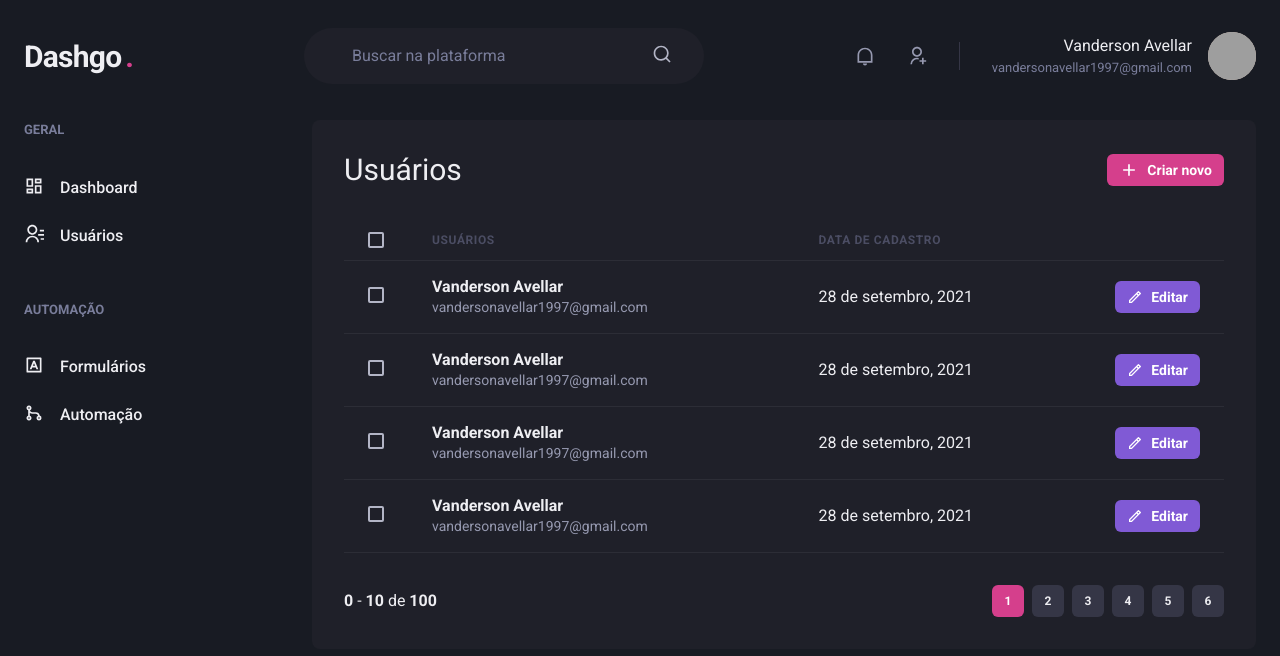
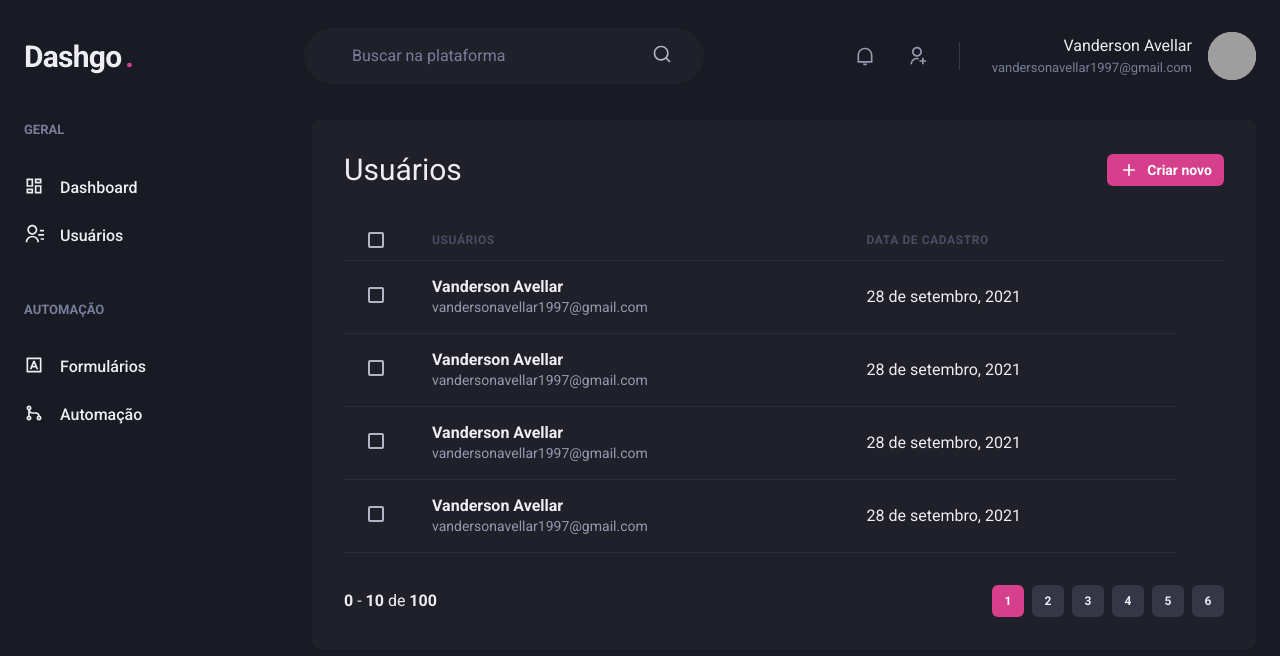
Before and after one commit to avellar2/dashgo, a Next.js app: page /users in a window 1280 px wide. Shown: the top 656 px of the page. Built offline with nearby package versions, Linux system fonts and the light colour scheme; grey boxes are pictures that could not be loaded.

Commit message:
Fluxo de navegação

```diff
--- a/src/components/Pagination/index.tsx
+++ b/src/components/Pagination/index.tsx
@@ -4,7 +4,7 @@ import { PaginationItem } from "./PaginationItem";
 export function Pagination() {
     return (
         <Stack
-            direction="row"
+            direction={['column', "row"]}
             mt="8"
             justify={"space-between"}
             align={"center"}
--- a/src/components/Sidebar/NavLink.tsx
+++ b/src/components/Sidebar/NavLink.tsx
@@ -1,18 +1,27 @@
-import { Icon, Link, Text, LinkProps as ChakraLinkProps } from "@chakra-ui/react";
+import {
+    Icon,
+    Link as ChakraLink,
+    Text,
+    LinkProps as ChakraLinkProps,
+} from "@chakra-ui/react";
 import { ElementType } from "react";
+import Link from "next/link";
 
 interface NavLinkProps extends ChakraLinkProps {
-    icon: ElementType,
-    children: string
+    icon: ElementType;
+    children: string;
+    href: string
 }
 
-export function NavLink({icon, children, ...rest}: NavLinkProps) {
+export function NavLink({ icon, children, href, ...rest }: NavLinkProps) {
     return (
-        <Link display={"flex"} align={"center"} py="1" {...rest}>
-            <Icon as={icon} fontSize="20" />
-            <Text ml="4" fontWeight="medium">
-                {children}
-            </Text>
+        <Link href={href} passHref>
+            <ChakraLink display={"flex"} align={"center"} py="1" {...rest}>
+                <Icon as={icon} fontSize="20" />
+                <Text ml="4" fontWeight="medium">
+                    {children}
+                </Text>
+            </ChakraLink>
         </Link>
     );
 }
--- a/src/components/Sidebar/SidebarNav.tsx
+++ b/src/components/Sidebar/SidebarNav.tsx
@@ -7,13 +7,13 @@ export function SidebarNav() {
     return (
         <Stack spacing="12" align={"flex-start"}>
             <NavSection title="GERAL">
-                <NavLink icon={RiDashboardLine}>Dashboard</NavLink>
-                <NavLink icon={RiContactsLine}>Usuários</NavLink>
+                <NavLink href="/dashboard" icon={RiDashboardLine}>Dashboard</NavLink>
+                <NavLink href="/users" icon={RiContactsLine}>Usuários</NavLink>
             </NavSection>
 
             <NavSection title="AUTOMAÇÃO">
-                <NavLink icon={RiInputMethodLine}>Formulários</NavLink>
-                <NavLink icon={RiGitMergeLine}>Automação</NavLink>
+                <NavLink href="/forms" icon={RiInputMethodLine}>Formulários</NavLink>
+                <NavLink href="/automation" icon={RiGitMergeLine}>Automação</NavLink>
             </NavSection>
         </Stack>
     );
--- a/src/pages/users/index.tsx
+++ b/src/pages/users/index.tsx
@@ -12,13 +12,20 @@ import {
     Th,
     Thead,
     Tr,
+    useBreakpointValue,
 } from "@chakra-ui/react";
+import Link from "next/link";
 import { RiAddLine, RiPencilLine } from "react-icons/ri";
 import { Header } from "../../components/Header";
 import { Pagination } from "../../components/Pagination";
 import { Sidebar } from "../../components/Sidebar";
 
 export default function UserList() {
+    const isWideVersion = useBreakpointValue({
+        base: false,
+        lg: true,
+    });
+
     return (
         <Box>
             <Header />
@@ -31,32 +38,37 @@ export default function UserList() {
                         <Heading size={"lg"} fontWeight={"normal"}>
                             Usuários
                         </Heading>
-
+                        <Link href='/users/create' passHref>
                             <Button
                                 as="a"
                                 size={"sm"}
                                 fontSize={"sm"}
                                 colorScheme={"pink"}
-                            leftIcon={<Icon as={RiAddLine} fontSize='20'/>}
+                                leftIcon={<Icon as={RiAddLine} fontSize="20" />}
                             >
                                 Criar novo
                             </Button>
+                        </Link>
                     </Flex>
 
                     <Table colorScheme={"whiteAlpha"}>
                         <Thead>
                             <Tr>
-                                <Th px={"6"} color={"gray.300"} width={"8"}>
+                                <Th
+                                    px={["4", "4", "6"]}
+                                    color={"gray.300"}
+                                    width={"8"}
+                                >
                                     <Checkbox colorScheme="pink" />
                                 </Th>
                                 <Th>Usuários</Th>
-                                <Th>Data de cadastro</Th>
-                                <Th w='8'></Th>
+                                {isWideVersion && <Th>Data de cadastro</Th>}
+                                <Th w="8"></Th>
                             </Tr>
                         </Thead>
                         <Tbody>
                             <Tr>
-                                <Td px={"6"}>
+                                <Td px={["4", "4", "6"]}>
                                     <Checkbox colorScheme="pink" />
                                 </Td>
                                 <Td>
@@ -69,22 +81,11 @@ export default function UserList() {
                                         </Text>
                                     </Box>
                                 </Td>
-                                <Td>28 de setembro, 2021</Td>
-                                <Td>
-                                    <Button
-                                        as='a'
-                                        size='sm'
-                                        fontSize='sm'
-                                        colorScheme={'purple'}
-                                        leftIcon={<Icon as={RiPencilLine} fontSize='16'/>}
-                                    >
-                                        Editar
-                                    </Button>
-                                </Td>
+                                {isWideVersion && <Td>28 de setembro, 2021</Td>}
                             </Tr>
 
                             <Tr>
-                                <Td px={"6"}>
+                                <Td px={["4", "4", "6"]}>
                                     <Checkbox colorScheme="pink" />
                                 </Td>
                                 <Td>
@@ -97,22 +98,11 @@ export default function UserList() {
                                         </Text>
                                     </Box>
                                 </Td>
-                                <Td>28 de setembro, 2021</Td>
-                                <Td>
-                                    <Button
-                                        as='a'
-                                        size='sm'
-                                        fontSize='sm'
-                                        colorScheme={'purple'}
-                                        leftIcon={<Icon as={RiPencilLine} fontSize='16'/>}
-                                    >
-                                        Editar
-                                    </Button>
-                                </Td>
+                                {isWideVersion && <Td>28 de setembro, 2021</Td>}
                             </Tr>
 
                             <Tr>
-                                <Td px={"6"}>
+                                <Td px={["4", "4", "6"]}>
                                     <Checkbox colorScheme="pink" />
                                 </Td>
                                 <Td>
@@ -125,22 +115,11 @@ export default function UserList() {
                                         </Text>
                                     </Box>
                                 </Td>
-                                <Td>28 de setembro, 2021</Td>
-                                <Td>
-                                    <Button
-                                        as='a'
-                                        size='sm'
-                                        fontSize='sm'
-                                        colorScheme={'purple'}
-                                        leftIcon={<Icon as={RiPencilLine} fontSize='16'/>}
-                                    >
-                                        Editar
-                                    </Button>
-                                </Td>
+                                {isWideVersion && <Td>28 de setembro, 2021</Td>}
                             </Tr>
 
                             <Tr>
-                                <Td px={"6"}>
+                                <Td px={["4", "4", "6"]}>
                                     <Checkbox colorScheme="pink" />
                                 </Td>
                                 <Td>
@@ -153,23 +132,12 @@ export default function UserList() {
                                         </Text>
                                     </Box>
                                 </Td>
-                                <Td>28 de setembro, 2021</Td>
-                                <Td>
-                                    <Button
-                                        as='a'
-                                        size='sm'
-                                        fontSize='sm'
-                                        colorScheme={'purple'}
-                                        leftIcon={<Icon as={RiPencilLine} fontSize='16'/>}
-                                    >
-                                        Editar
-                                    </Button>
-                                </Td>
+                                {isWideVersion && <Td>28 de setembro, 2021</Td>}
                             </Tr>
                         </Tbody>
                     </Table>
 
-                    <Pagination/>
+                    <Pagination />
                 </Box>
             </Flex>
         </Box>
```
Also changed, not shown: src/pages/users/create.tsx (+47 -15 lines). Lines whose indentation alone changed are shown as unchanged.
